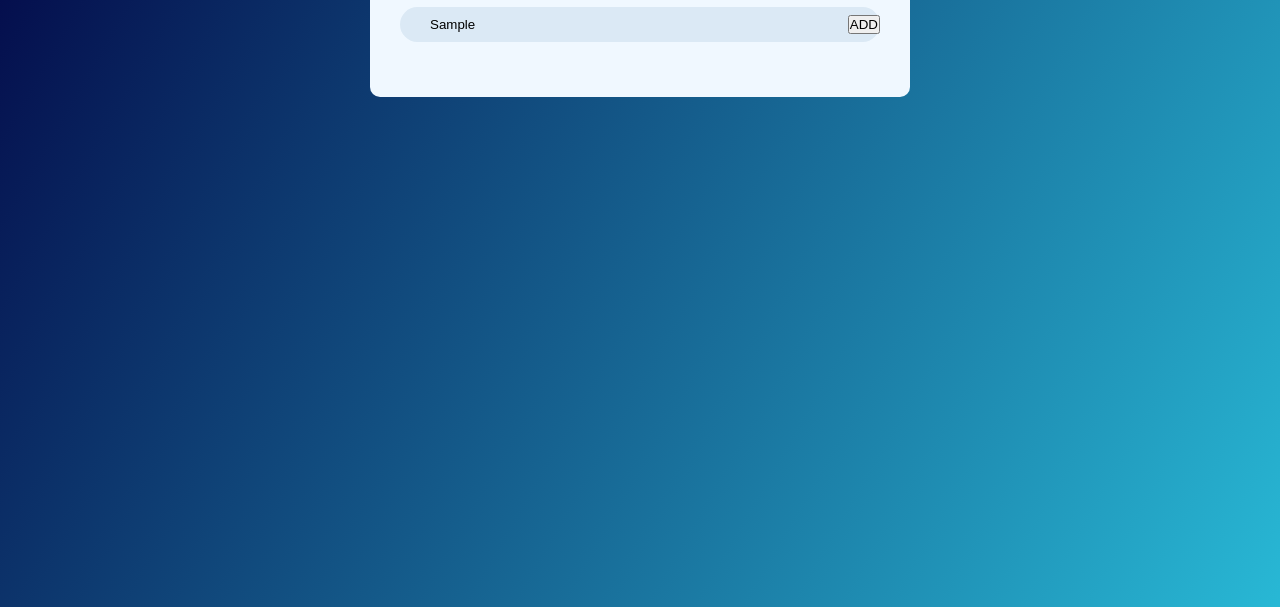
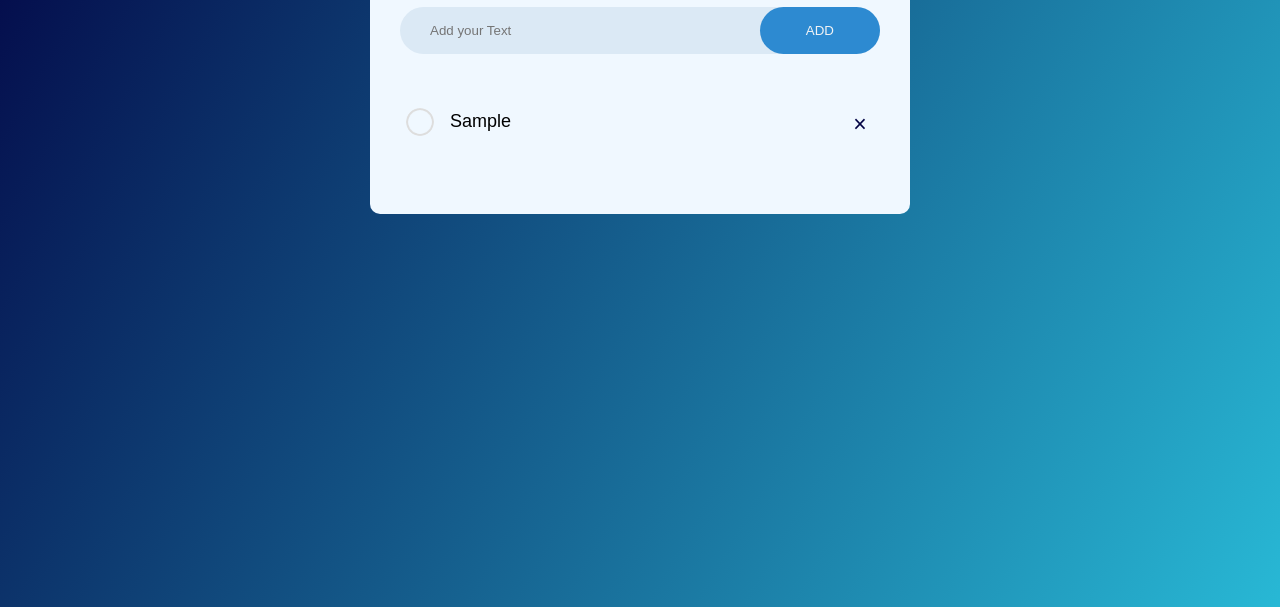
Before and after one commit to Chinmaysethi1/To-do-list, a plain HTML site: page index.html in a window 1280 px wide. Both pictures are taken after typing "Sample" into the empty fields and a click on the button "ADD". Shown: the part 193-800 px from the top of the page. Drawn offline with Linux system fonts and the light colour scheme.

Commit message:
"add new code to it "

```diff
--- a/app.js
+++ b/app.js
@@ -0,0 +1,40 @@
+const inputbox=document.getElementById("input-box");
+const listcontainer=document.getElementById("list-container");
+
+function addTask(){
+    if(inputbox.value==''){
+        alert("You must write something!!")
+    }
+    else{
+        let li=document.createElement("li");
+        li.innerHTML=inputbox.value;
+        listcontainer.appendChild(li);
+        let span=document.createElement("span");
+        span.innerHTML="\u00d7";
+        li.appendChild(span);
+
+    }
+    inputbox.value='';
+    savedata()
+}
+
+listcontainer.addEventListener("click",function(e){
+    if(e.target.tagName=="LI"){
+        e.target.classList.toggle("checked");
+        savedata()
+    }
+    else if(e.target.tagName==="SPAN"){
+        e.target.parentElement.remove();
+        savedata()
+    }
+},false);
+
+
+function savedata(){
+    localStorage.setItem("data",listcontainer.innerHTML);
+}
+
+function showList(){
+    listcontainer.innerHTML=localStorage.getItem("data");
+}
+showList();
--- a/index.html
+++ b/index.html
@@ -12,8 +12,16 @@
             <h2>To do list <img src="images/icon.png"></h2>
             <div class="row">
                 <input type="text" id="input-box" placeholder="Add your Text">
-                <button>ADD </button>
+                <button onclick="addTask()">ADD</button>
             </div>
+            <ul id="list-container">
+                <!-- <li class="checked">Task 1</li>
+                <li>Task 2</li>
+                <li>Task 3</li>
+                <li>Task 4</li>
+                <li>Task 5</li> -->
+
+            </ul>
         </div>
     </div>
 
--- a/style.css
+++ b/style.css
@@ -9,11 +9,11 @@
     min-height: 100vh;
     background: linear-gradient(120deg,#020344,#28b8d5);
     padding:10px;
+
 }
 .todoapp{
     width:100%;
     max-width: 540px;
-    height:180px;
     background-color: aliceblue;
     border-radius: 10px;
     margin:100px auto 20px;
@@ -42,9 +42,6 @@
     padding-left:20px ;
     margin-bottom: 45px;
     margin-top: 10px;
-
-
-
 }
 
 input{
@@ -55,3 +52,73 @@ input{
     padding:10px;
 
 }
+
+button{
+
+    border:none;
+    outline:none;
+    cursor: pointer;
+    background:rgb(45, 138, 209);
+    border-radius:30px;
+    padding:16px 46px;
+    color:rgb(241, 243, 245);
+
+
+
+}
+
+ button:hover{
+    background-color: #28b8d5;
+    transition-duration: 0.6s;
+}
+
+ul li{
+    list-style: none;
+    font-size: 18px;
+    padding:12px 8px 12px 50px;
+    text-decoration: none;
+    cursor:pointer;
+    position: relative;
+
+}
+
+ul li::before{
+    content:'';
+    position:absolute;
+    height: 28px;
+    width: 28px;
+    border-radius: 50%;
+    background-image: url(images/unchecked.png);
+    background-size: cover;
+    background-position:center;
+    top:9px;
+    left: 6px;
+
+}
+
+ul li.checked{
+    color:rgb(146, 185, 219);
+    text-decoration: line-through;
+}
+
+ul li.checked::before{
+     background-image: url(images/checked.png);
+}
+
+ul li span{
+    position:absolute;
+    right:0;
+    top:5px;
+    width:40px;
+    height:40px;
+    font-size: 23px;
+    color:#020344;
+    line-height: 40px;
+    text-align:center;
+    border-radius: 50%;
+
+
+}
+ul li span:hover{
+    background-color: #b6d4e4;
+}
```
